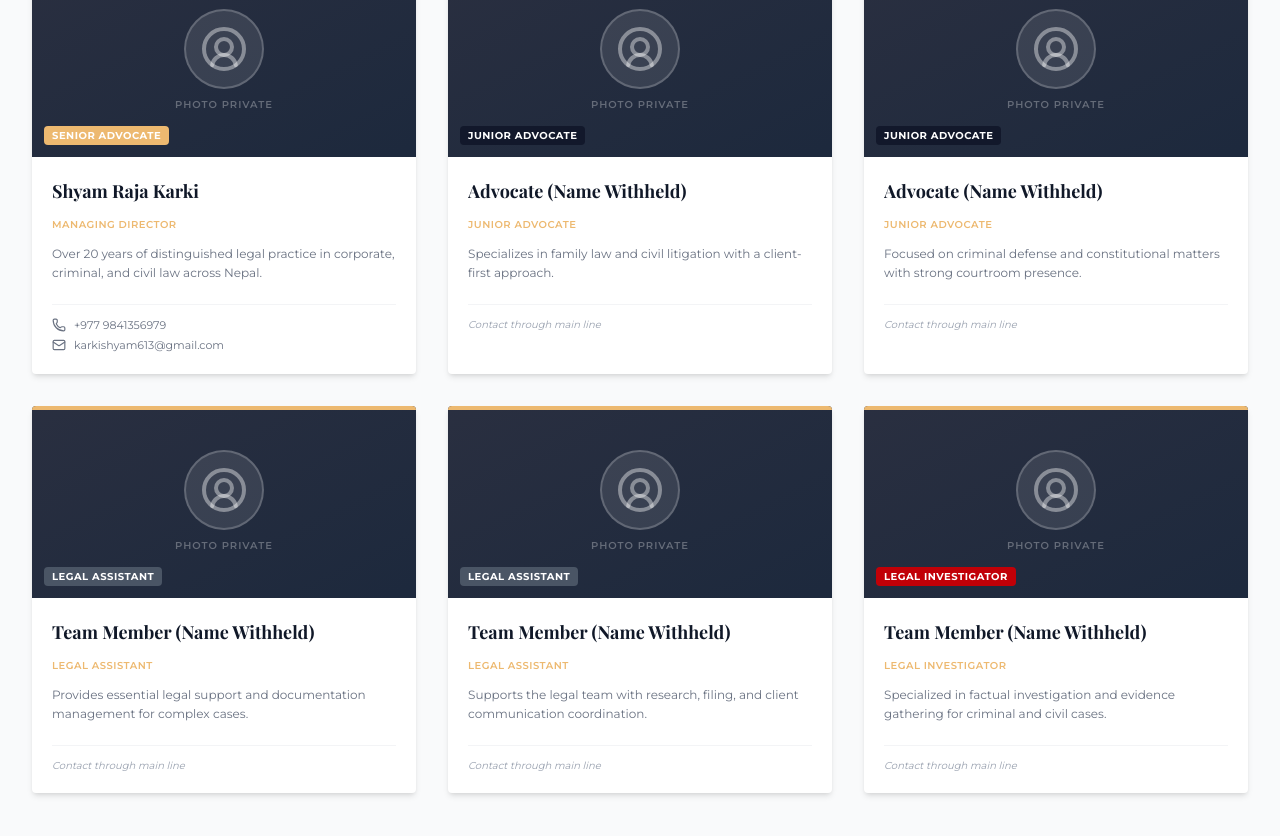
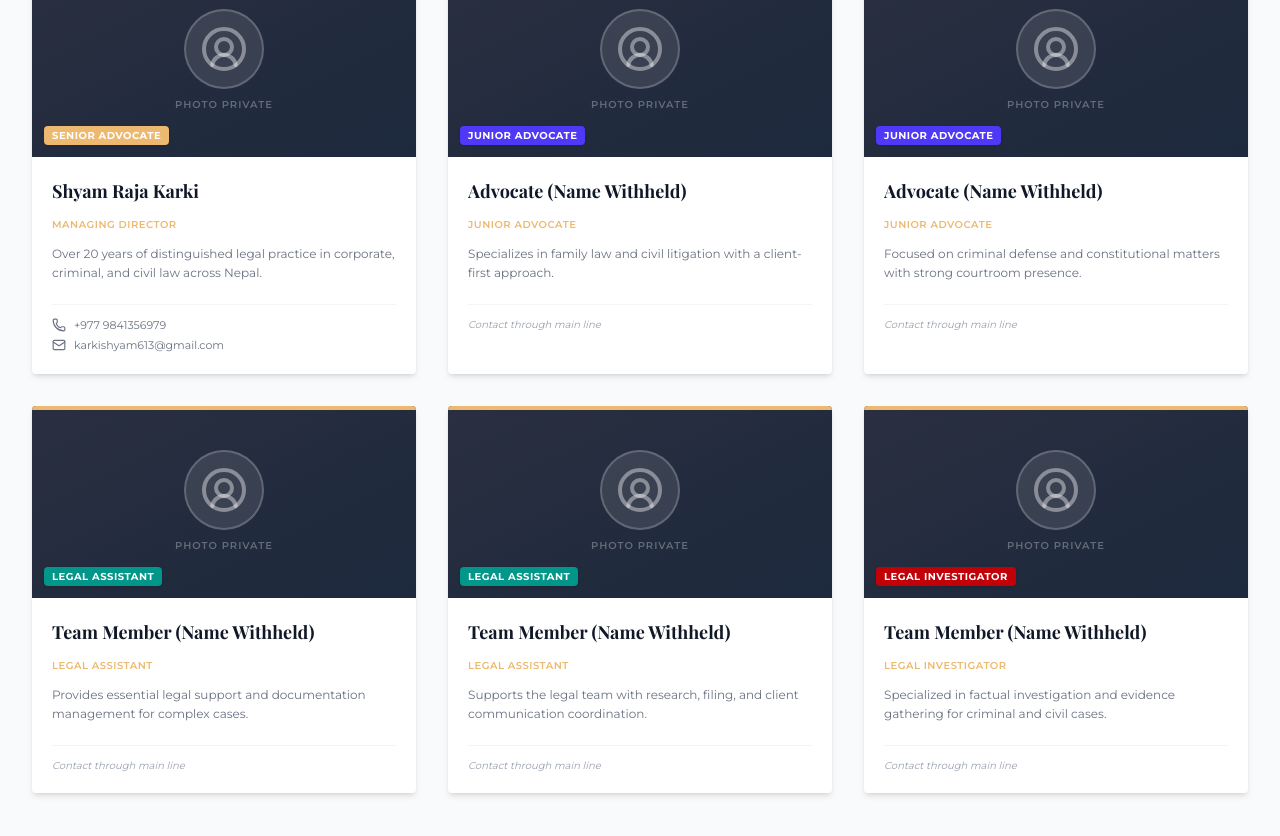
Before and after one commit to Au-gus/Austin-Law-Consult-Justice-Point, a Next.js app: page / in a window 1280 px wide. Shown: the part 4120-4956 px from the top of the page. Built offline with nearby package versions, Linux system fonts and the light colour scheme; a web font is replaced by a local one.

Commit message:
Implement role-based distinct color badges for team

```diff
--- a/src/components/Attorneys.tsx
+++ b/src/components/Attorneys.tsx
@@ -24,7 +24,7 @@ export default function Attorneys() {
       name: t("attorney_name_withheld"),
       role: t("attorney_junior"),
       tag: t("attorney_junior"),
-      tagColor: "bg-primary-navy text-white",
+      tagColor: "bg-indigo-600 text-white",
       phone: "",
       email: "",
       bio: {
@@ -36,7 +36,7 @@ export default function Attorneys() {
       name: t("attorney_name_withheld"),
       role: t("attorney_junior"),
       tag: t("attorney_junior"),
-      tagColor: "bg-primary-navy text-white",
+      tagColor: "bg-indigo-600 text-white",
       phone: "",
       email: "",
       bio: {
@@ -48,7 +48,7 @@ export default function Attorneys() {
       name: t("attorney_team_member"),
       role: t("attorney_assistant"),
       tag: t("attorney_assistant"),
-      tagColor: "bg-gray-600 text-white",
+      tagColor: "bg-teal-600 text-white",
       phone: "",
       email: "",
       bio: {
@@ -60,7 +60,7 @@ export default function Attorneys() {
       name: t("attorney_team_member"),
       role: t("attorney_assistant"),
       tag: t("attorney_assistant"),
-      tagColor: "bg-gray-600 text-white",
+      tagColor: "bg-teal-600 text-white",
       phone: "",
       email: "",
       bio: {
@@ -127,7 +127,7 @@ export default function Attorneys() {
                     {t("attorney_photo_private")}
                   </p>
                 </div>
-                <span className={`absolute bottom-3 left-3 text-[10px] font-bold uppercase tracking-wider px-2 py-0.5 rounded-sm ${person.tagColor}`}>
+                <span className={`absolute bottom-3 left-3 text-[10px] font-bold uppercase tracking-wider px-2 py-0.5 rounded-sm shadow-sm ${person.tagColor}`}>
                   {person.tag}
                 </span>
               </div>
```
